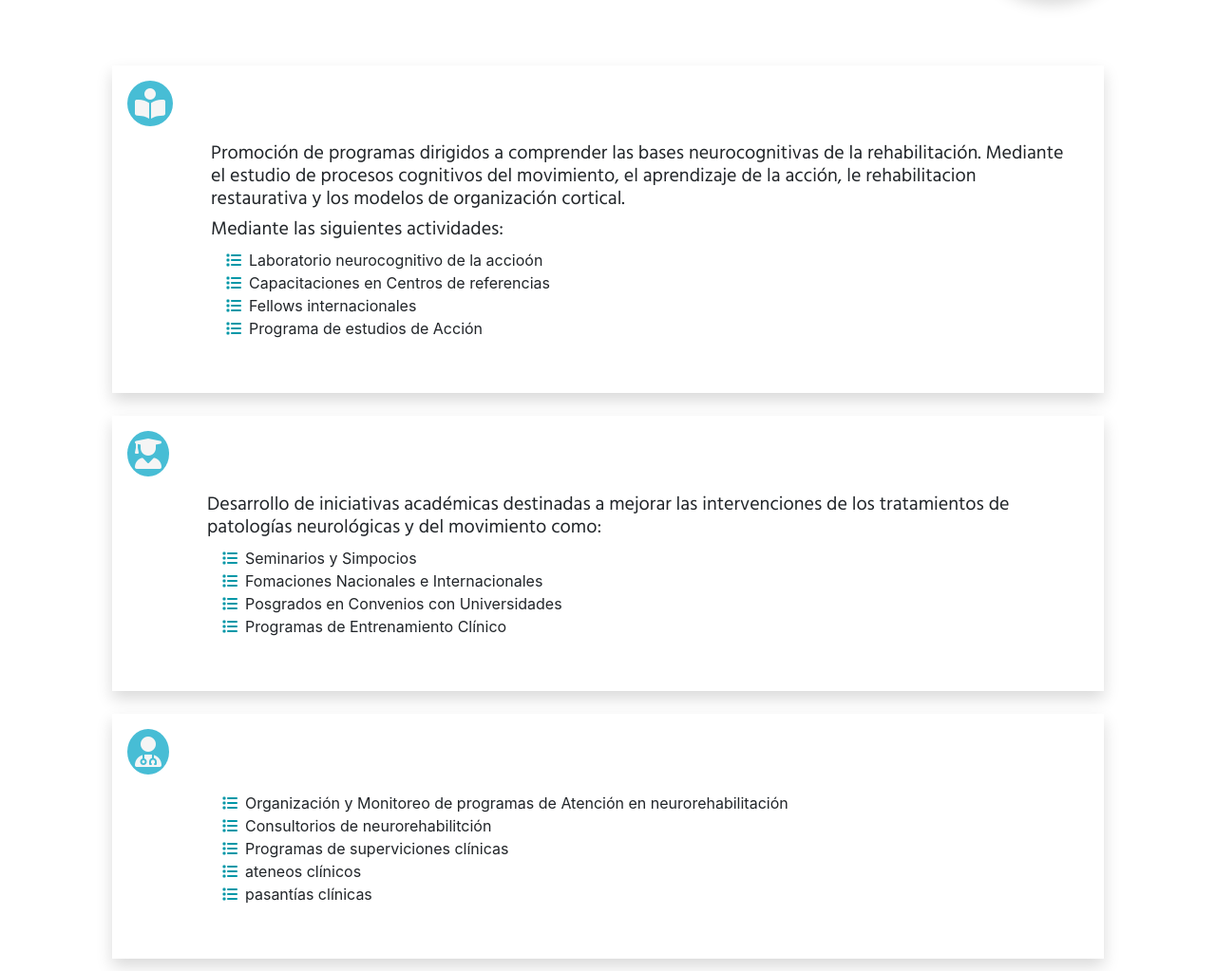
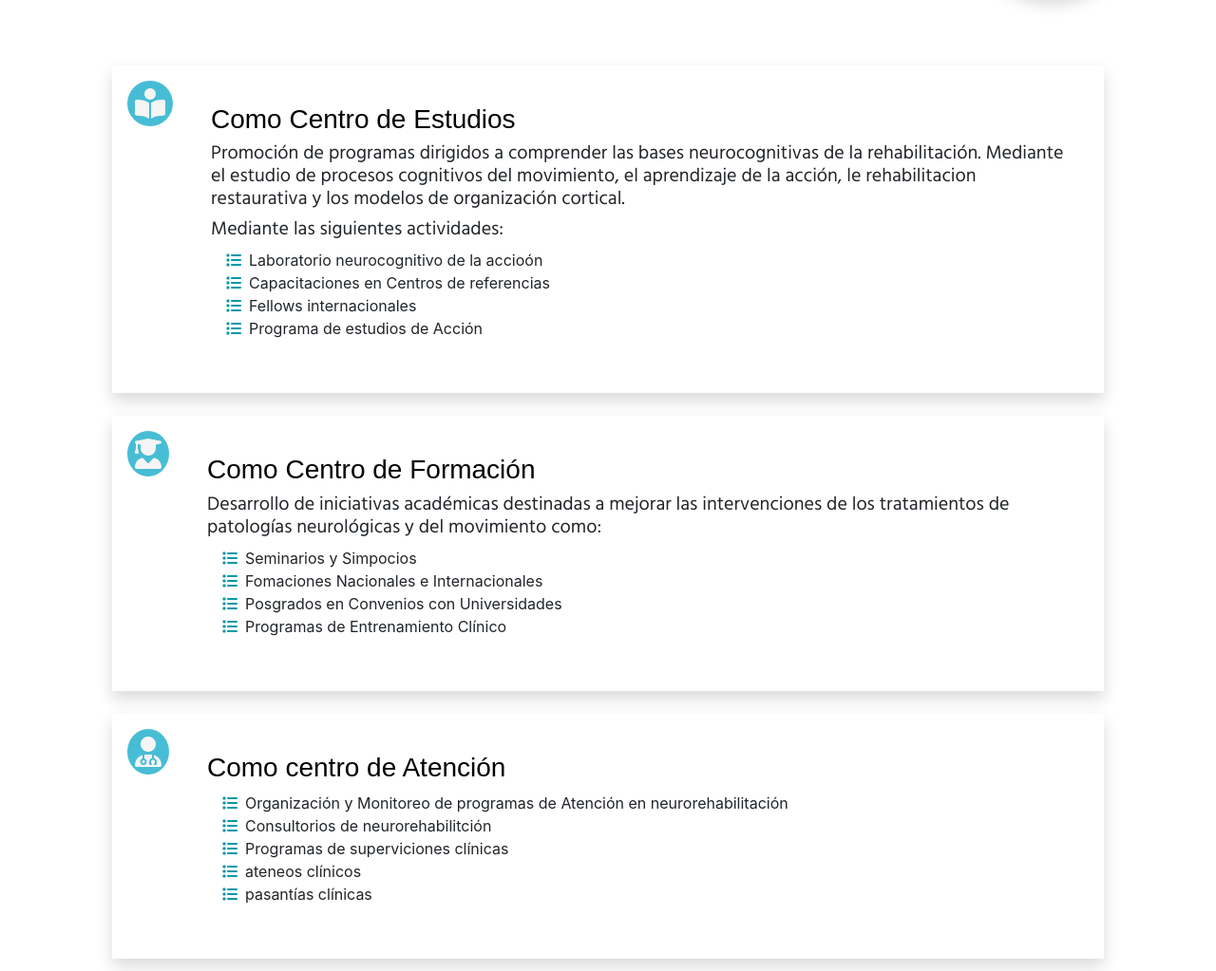
Before and after one commit to carlos-amrodri/perfettiArgentina, a plain HTML site: page docs/index.html in a window 1280 px wide. Shown: the part 1049-2072 px from the top of the page at 95% size. Drawn offline with nearby package versions, Linux system fonts and the light colour scheme.

Commit message:
reparacion de sociales

```diff
--- a/docs/css/myStyle.css
+++ b/docs/css/myStyle.css
@@ -174,6 +174,9 @@ font-family: 'Barlow Condensed', sans-serif;
 .h4Light{
     color: #757575;
 }
+.titServ{
+    color: black;
+}
 
 /* Testimonios */
 .controlSocial{
--- a/docs/index.html
+++ b/docs/index.html
@@ -188,7 +188,7 @@
         <i class="fas fa-book-reader fa-2x p-2 icoMx mr-3 rounded-circle"></i>
 
         <div class="media-body p-4 ">
-          <h3 class="mt-0">Como Centro de Estudios</h3>
+          <h3 class="mt-0 titServ">Como Centro de Estudios</h3>
           <h5>Promoción de programas dirigidos a comprender las bases neurocognitivas  de la rehabilitación. Mediante el estudio de procesos cognitivos del movimiento, el aprendizaje de la acción, le rehabilitacion restaurativa y los modelos de organización cortical.</h5>
           <h5>Mediante las siguientes actividades:</h5>
           <ul class="fa-ul">
@@ -204,7 +204,7 @@
         <!-- <img src="..." class="mr-3" alt="..."> -->
         <i class="fas fa-user-graduate fa-2x p-2 icoMx mr-3 rounded-circle"></i>
         <div class="media-body p-4">
-          <h3 class="mt-0">Como Centro de Formación</h3>
+          <h3 class="mt-0 titServ">Como Centro de Formación</h3>
           <h5>Desarrollo de iniciativas académicas destinadas a mejorar las intervenciones de los tratamientos de patologías neurológicas y del movimiento como:</h5>
           <ul class="fa-ul">
             <li><span class="fa-li"><i class=" usSubLista fas fa-list"></i></span>Seminarios y Simpocios</li>
@@ -220,7 +220,7 @@
         <!-- <img src="..." class="mr-3" alt="..."> -->
         <i class="fas fa-user-md fa-2x p-2 icoMx mr-3 rounded-circle"></i>
         <div class="media-body p-4">
-          <h3 class="mt-0">Como centro de Atención</h3>
+          <h3 class="mt-0 titServ">Como centro de Atención</h3>
           <ul class="fa-ul ">
             <li><span class="fa-li"><i class=" usSubLista fas fa-list"></i></span>Organización y Monitoreo de programas de Atención en neurorehabilitación</li>
             <li><span class="fa-li"><i class=" usSubLista fas fa-list"></i></span>Consultorios de neurorehabilitción</li>
@@ -455,7 +455,7 @@
                         Ejercicios Neurocognitivos les permitió a mis pacientes mejorar el  movimiento alterado…”</p>
                     </div>
                       <div class="media p-4">
-                        <img src="img/DanielaLeón.jpg" class="align-self-center mr-3 rounded-circle" alt="...">
+                        <img src="img/Daniela_León.jpg" class="align-self-center mr-3 rounded-circle" alt="...">
                         <div class="media-body">
                           <h5 class="mt-0">Daniela León</h5>
                           <p>-Lic. TO</p>
```
Also changed, not shown: docs/img/DanielaLeón.jpg (deleted), docs/img/Daniela_León.jpg (added).
